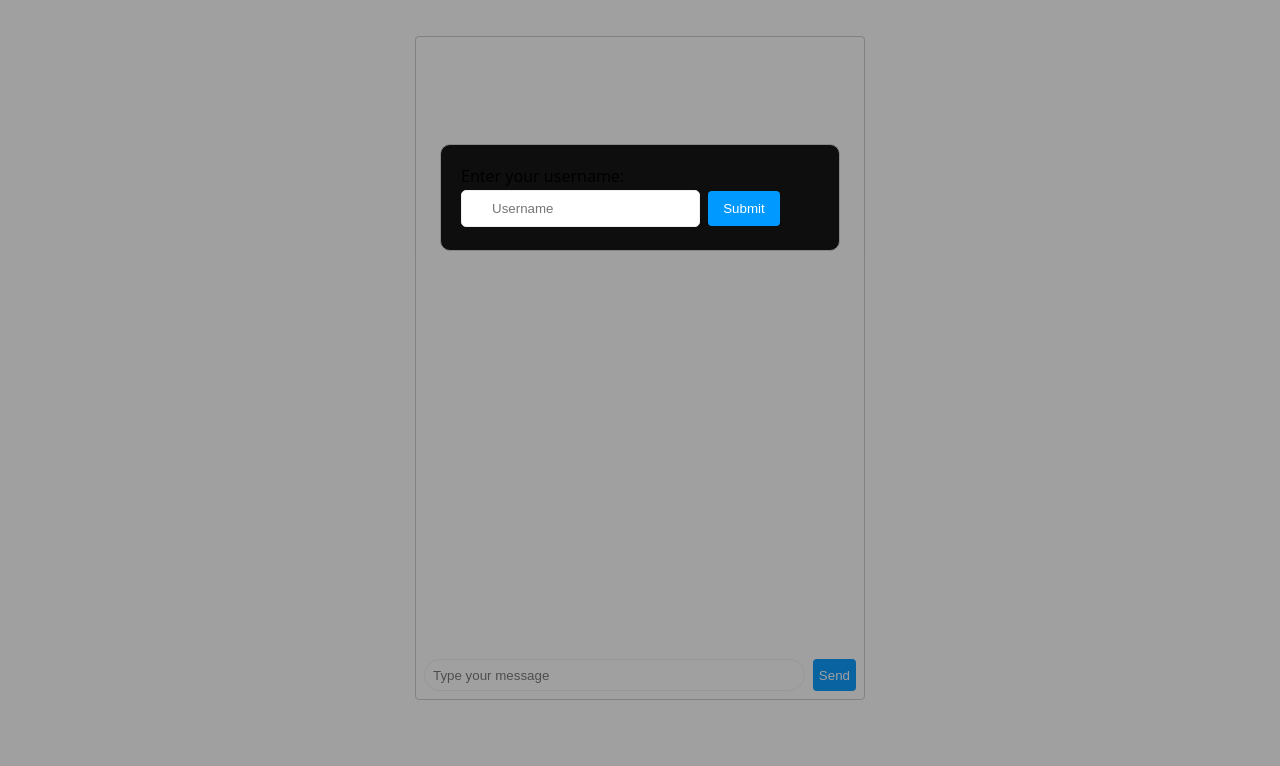
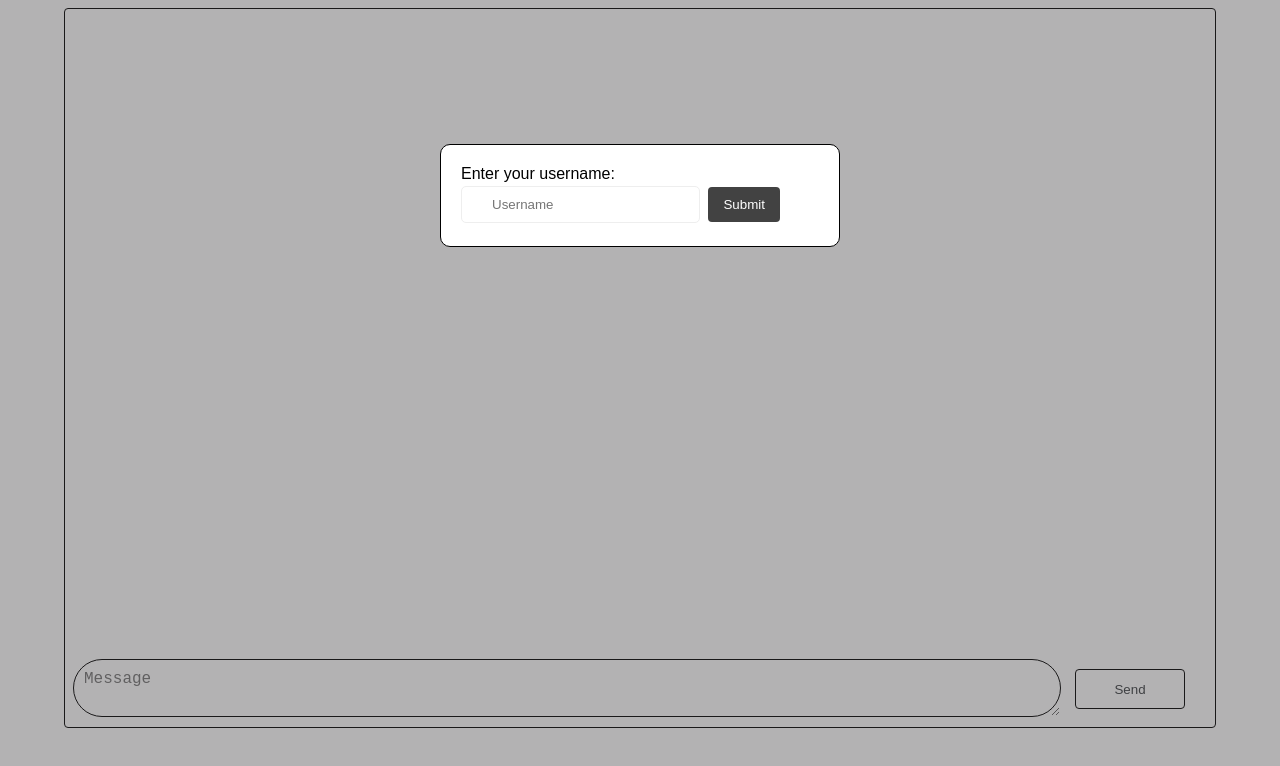
Before and after one commit to aplaza90/node-minichat, a website: page src/client/index.html in a window 1280 px wide. Drawn offline with Linux system fonts and the light colour scheme; a web font is replaced by a local one.

Commit message:
styles in light colors and textbar improved

```diff
--- a/src/client/index.html
+++ b/src/client/index.html
@@ -3,6 +3,7 @@
 <head>
   <meta charset="UTF-8">
   <meta name="viewport" content="width=device-width, initial-scale=1.0">
+  <link rel="stylesheet" href="https://fonts.googleapis.com/css?family=Google+Sans:regular,bold&display=swap">
   <title>miniChat</title>
   <script type="module">
     import { io } from 'https://cdn.socket.io/4.3.2/socket.io.esm.min.js'
@@ -12,6 +13,7 @@
     const modal = document.getElementById("usernameModal")
     const form = document.getElementById('form')
     const input = document.getElementById('input')
+    const textInput = document.getElementById("textarea")
     const messages = document.getElementById('messages')
 
     function openModal() {
@@ -49,10 +51,11 @@
     form.addEventListener('submit', (e) => {
         e.preventDefault()
 
-        if (input.value) {
-          socket.emit('chat message', input.value)
-          input.value = ''
+        if (textInput.value) {
+          socket.emit('chat message', textInput.value)
+          textInput.value = ''
         }
+        textInput.style.height = 'auto'
     })
 
     function formatChattyMessage(msg, username, datetime) {
@@ -66,6 +69,10 @@
           </li>`
     }
 
+    textInput.addEventListener('input', function () {
+        this.style.height = 'auto'
+        this.style.height = (this.scrollHeight) + 'px'
+    })
 
   </script>
    <style>
@@ -76,7 +83,6 @@
     }
 
     :root {
-      color-scheme: light dark;
     }
     .modal {
       display: block; /* Make the modal visible by default */
@@ -87,31 +93,17 @@
       width: 100%;
       height: 100%;
       overflow: auto;
-      background-color: rgba(20, 19, 19, 0.4); /* Semi-transparent background */
+      background-color: rgba(66, 64, 67, 0.4); /* Semi-transparent background */
       padding-top: 80px;
     }
     .modal-content {
-      background-color: #0f0e0e;
+      background-color: #fff;
       margin: 5% auto;
       padding: 20px;
-      border: 1px solid #888;
+      border: 1px solid #000;
       border-radius: 10px;
       width: 80%;
       max-width: 400px; /* Limit the width of the modal */
-    }
-
-    .close {
-      color: #aaa;
-      float: right;
-      font-size: 28px;
-      font-weight: bold;
-    }
-
-    .close:hover,
-    .close:focus {
-      color: rgb(190, 28, 28);
-      text-decoration: none;
-      cursor: pointer;
     }
 
     #usernameInput {
@@ -122,7 +114,7 @@
     }
 
     #usernameSubmit {
-      background: #09f;
+      background: #424242;
       color: #fff;
       border: 0;
       margin: 4px;
@@ -132,12 +124,13 @@
 
     body {
       margin: 0;
-      font-family: system-ui, -apple-system, BlinkMacSystemFont, 'Segoe UI', Roboto, Oxygen, Ubuntu, Cantarell, 'Open Sans', 'Helvetica Neue', sans-serif;
+      font-family: 'Google Sans', sans-serif;
       display: grid;
       place-content: center;
       height: 100vh;
       padding: 36px 36px 100px 36px;
       grid-template-rows: 1fr;
+      background-color: #fff;
     }
 
     #messages {
@@ -155,7 +148,7 @@
     }
 
     #messages>li:nth-child(odd) {
-      background: #000;
+      background: #f7f7f7;
     }
 
     .datetime {
@@ -170,50 +163,64 @@
     margin-bottom: 4px;
     word-wrap: break-word;
     overflow-wrap: break-word;
-    max-width: 400px;
+    max-width: 80vw;
     }
 
     #chat {
-      border: 1px solid #ccc;
+      border: 1px solid #000000;
       border-radius: 4px;
       overflow: hidden;
-      width: 450px;
-      height: 100%;
+      width: 90vw;
+      height: 90vh;
       position: relative;
     }
 
     #form {
       bottom: 0;
       display: flex;
-      height: 48px;
+      height: 60px;
       left: 0;
       padding: 4px;
       position: absolute;
       right: 0;
     }
 
-    #input {
-      border-radius: 9999px;
-      border: 1px solid #eee;
+    #textarea {
+      border-radius: 99px;
+      border: 1px solid #000000;
+      position: absolute;
+      bottom: 14px;
+      left: 4px;
+      right: 150px;
       flex: 1;
       margin: 4px;
-      padding: 0 8px;
+      padding: 10px;
+      font-size: 16px;
+      overflow: hidden;
+
+      margin-bottom: -4px;
     }
 
-    #input:focus {
+    #textarea:focus {
       outline: 0;
     }
 
     #form>button {
-      background: #09f;
-      color: #fff;
-      border: 0;
+      background: #FFFFFF;
+      color: #3C4043;
+      border: 1px solid #000000;
       margin: 4px;
       border-radius: 4px;
+      position: absolute;
+      right: 26px;
+      bottom: 14px;
+      width: 110px;
+      height: 40px;
     }
 
     #form>button:hover {
-      background: #0cf;
+      background: #4285F4;
+      color: #FFFFFF;
     }
   </style>
 
@@ -232,8 +239,7 @@
   <section id="chat">
     <ul id="messages"></ul>
     <form id="form">
-        <input type="text" name="message" id="input" placeholder="Type your message"
-         autocomplete="off" />
+        <textarea name="message" id="textarea" placeholder="Message" autocomplete="off"></textarea>
         <button type="submit">Send</button>
     </form>
   </section>
```
